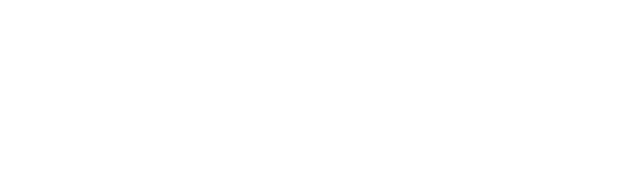
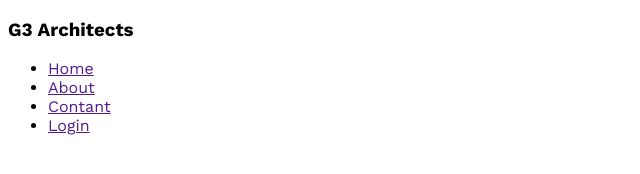
Before and after one commit to AlfredGomes23/g3-architects-website, a plain HTML site: page index.html in a window 1280 px wide. Shown: the whole page, without its empty margins (0-640 px from the left). Drawn offline with nearby package versions, Linux system fonts and the light colour scheme.

Commit message:
added work sans font

```diff
--- a/g3-architects.css
+++ b/g3-architects.css
@@ -0,0 +1,7 @@
+/* work sans font from google */
+@import url('https://fonts.googleapis.com/css2?family=Work+Sans:wght@400;500;600;700;800&display=swap');
+
+/* common style */
+*{
+    font-family: 'Work Sans', sans-serif;
+}
--- a/index.html
+++ b/index.html
@@ -1,17 +1,23 @@
 <!DOCTYPE html>
 <html lang="en">
   <head>
-    <meta charset="UTF-8">
-    <meta name="viewport" content="width=device-width, initial-scale=1.0">
+    <meta charset="UTF-8" />
+    <meta name="viewport" content="width=device-width, initial-scale=1.0" />
     <title>G3 Architects</title>
-    <link rel="stylesheet" href="g3-architects.css">
+    <link rel="stylesheet" href="g3-architects.css" />
   </head>
   <body>
     <!-- header part -->
     <header>
       <!-- nav part -->
       <nav>
-
+        <h3>G3 Architects</h3>
+        <ul>
+            <li><a href="">Home</a></li>
+            <li><a href="">About</a></li>
+            <li><a href="">Contant</a></li>
+            <li><a href="">Login</a></li>
+        </ul>
       </nav>
     </header>
 
```
Lines whose indentation alone changed are shown as unchanged.
